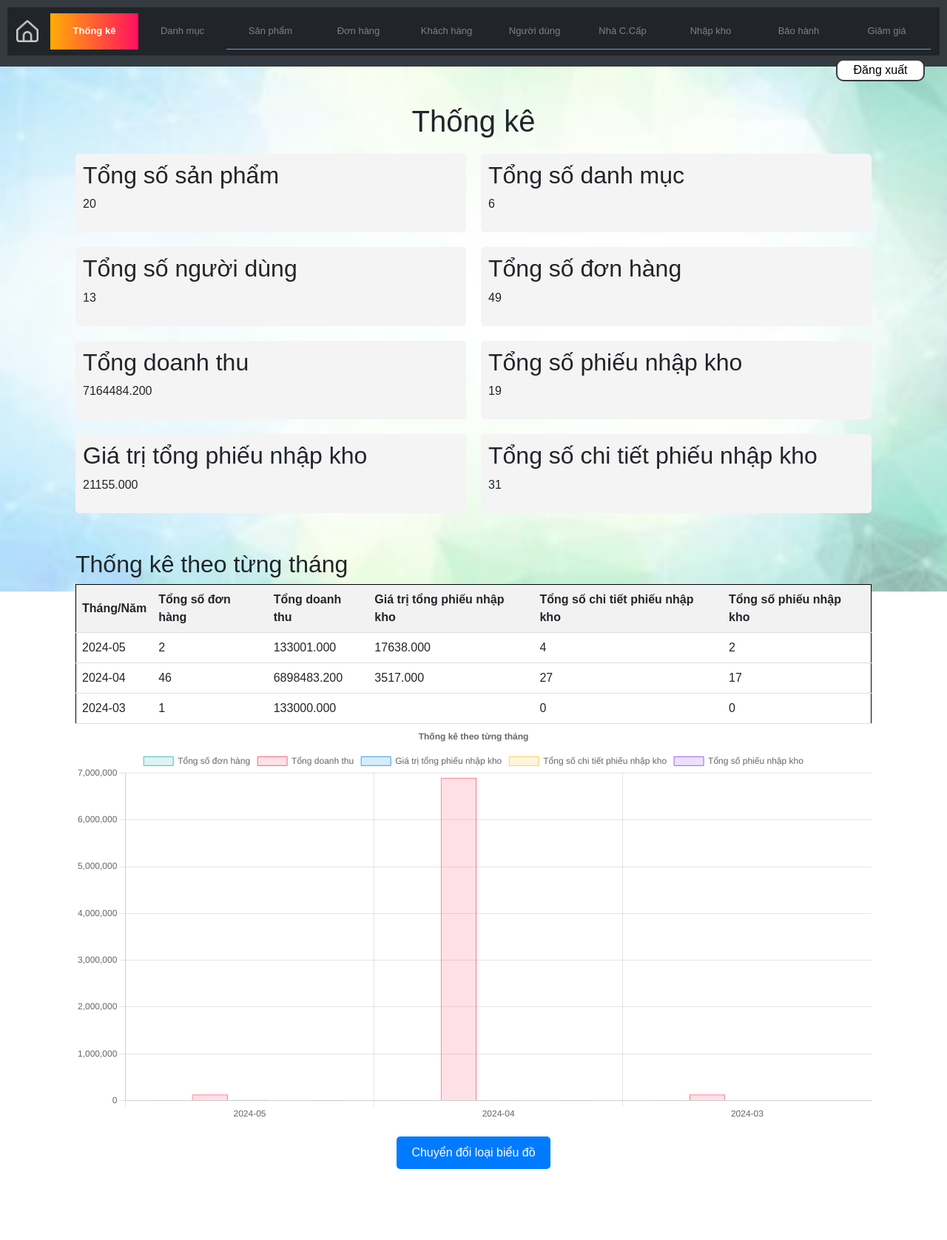
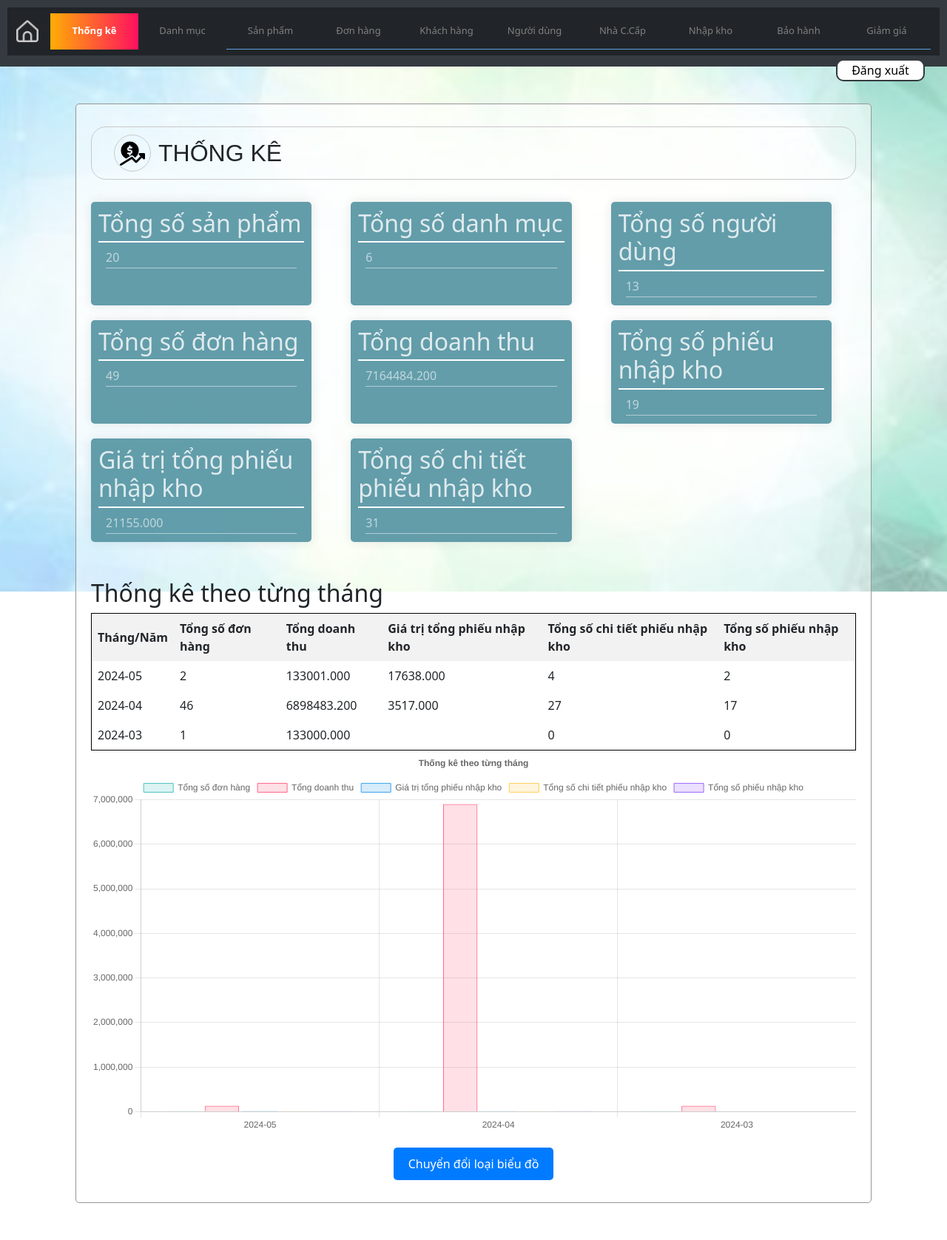
Before and after one commit to bin2aa/PhoneStore, a PHP site: page /index.php?ctrl=statsController in a window 1280 px wide. Shown: the whole page at 74% size. Before the commit the page ends 1581 px from the top, so only its background shows below. Run offline with PHP 8.4, Linux system fonts and the light colour scheme; the visitor is signed in with stand-in values (Sample User, id 1); data comes from the database, SQL or seed files in the repository; some libraries are stand-ins or nearby versions.

Commit message:
update statview

```diff
--- a/admin/view/statsView.php
+++ b/admin/view/statsView.php
@@ -4,70 +4,21 @@
 <head>
     <meta charset="UTF-8">
     <meta name="viewport" content="width=device-width, initial-scale=1.0">
+    <link rel="stylesheet" href="/admin/css/common.css">
+    <link rel="stylesheet" href="/admin/css/stat.css">
+    <!-- Thư viện BootStrap -->
+    <link href="https://cdn.jsdelivr.net/npm/bootstrap@5.3.0-alpha1/dist/css/bootstrap.min.css" rel="stylesheet">
     <title>Thống kê</title>
-    <style>
-        body {
-            font-family: Arial, sans-serif;
-            margin: 0;
-            padding: 20px;
-        }
-
-        h1 {
-            text-align: center;
-        }
-
-        .stats-container {
-            display: grid;
-            grid-template-columns: repeat(2, 1fr);
-            gap: 20px;
-            margin-top: 20px;
-        }
-
-        .stat-item {
-            background-color: #f4f4f4;
-            padding: 10px;
-            border-radius: 5px;
-        }
-
-        .stat-item h2 {
-            margin-top: 0;
-        }
-
-        .monthly-stats {
-            margin-top: 50px;
-        }
-
-        table {
-            width: 100%;
-            border-collapse: collapse;
-        }
-
-        th,
-        td {
-            padding: 8px;
-            text-align: left;
-            border-bottom: 1px solid #ddd;
-        }
-
-        th {
-            background-color: #f2f2f2;
-        }
-
-        #toggleChartTypeBtn {
-            display: block;
-            margin: 20px auto;
-            padding: 10px 20px;
-            background-color: #007bff;
-            color: #fff;
-            border: none;
-            border-radius: 5px;
-            cursor: pointer;
-        }
-    </style>
 </head>
 
 <body>
-    <h1>Thống kê</h1>
+    <div class="containerr">
+        <div class="header-box">
+            <div class="header-icon">
+                <img src="/admin/img/icon/growth.png" alt="statImg">
+            </div>
+            <h2 class="mt-0 mb-0">THỐNG KÊ</h2>
+        </div>
         <div class="stats-container">
             <div class="stat-item">
                 <h2>Tổng số sản phẩm</h2>
@@ -138,6 +89,7 @@
             <canvas id="myBarChart"></canvas>
         </div>
         <button id="toggleChartTypeBtn">Chuyển đổi loại biểu đồ</button>
+    </div>
 
     <!-- Thư viện biểu đồ chart.js (bar, line, pie, radar, scatter, doughnut, polarArea) -->
     <script src="https://cdn.jsdelivr.net/npm/chart.js"></script>
```
Lines whose indentation alone changed are shown as unchanged.
